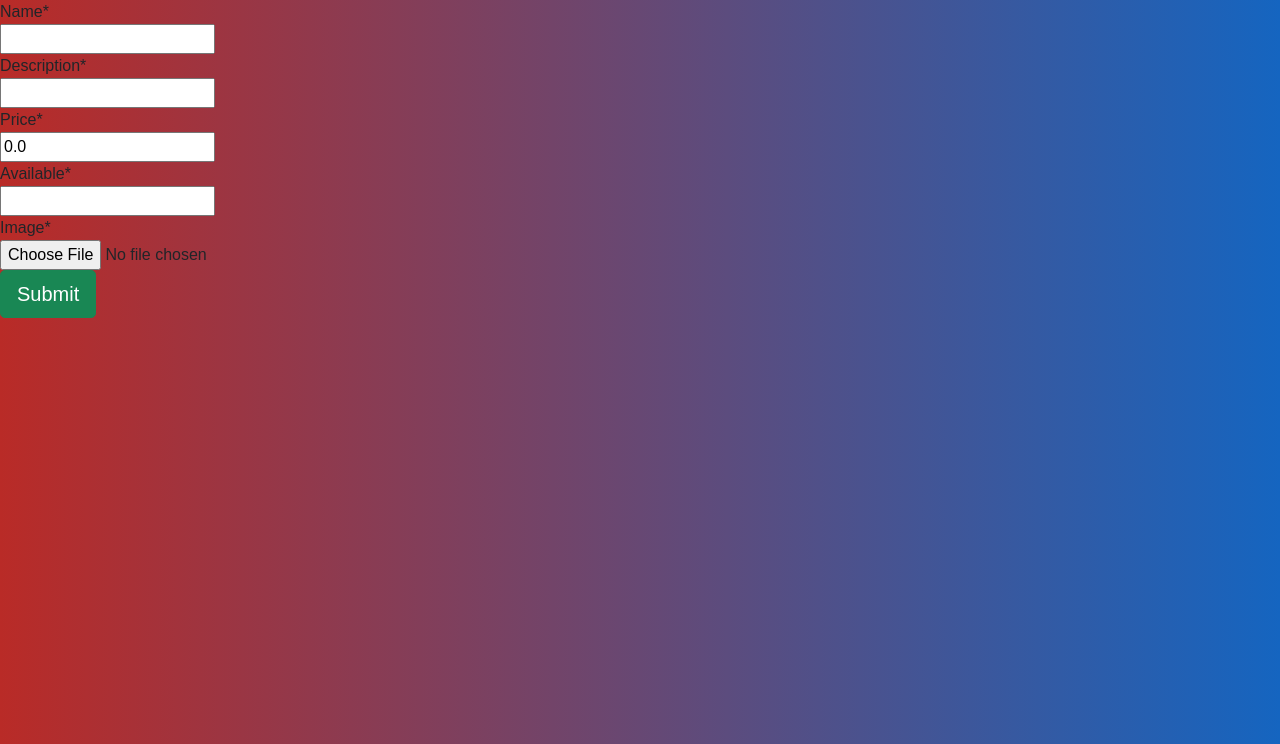
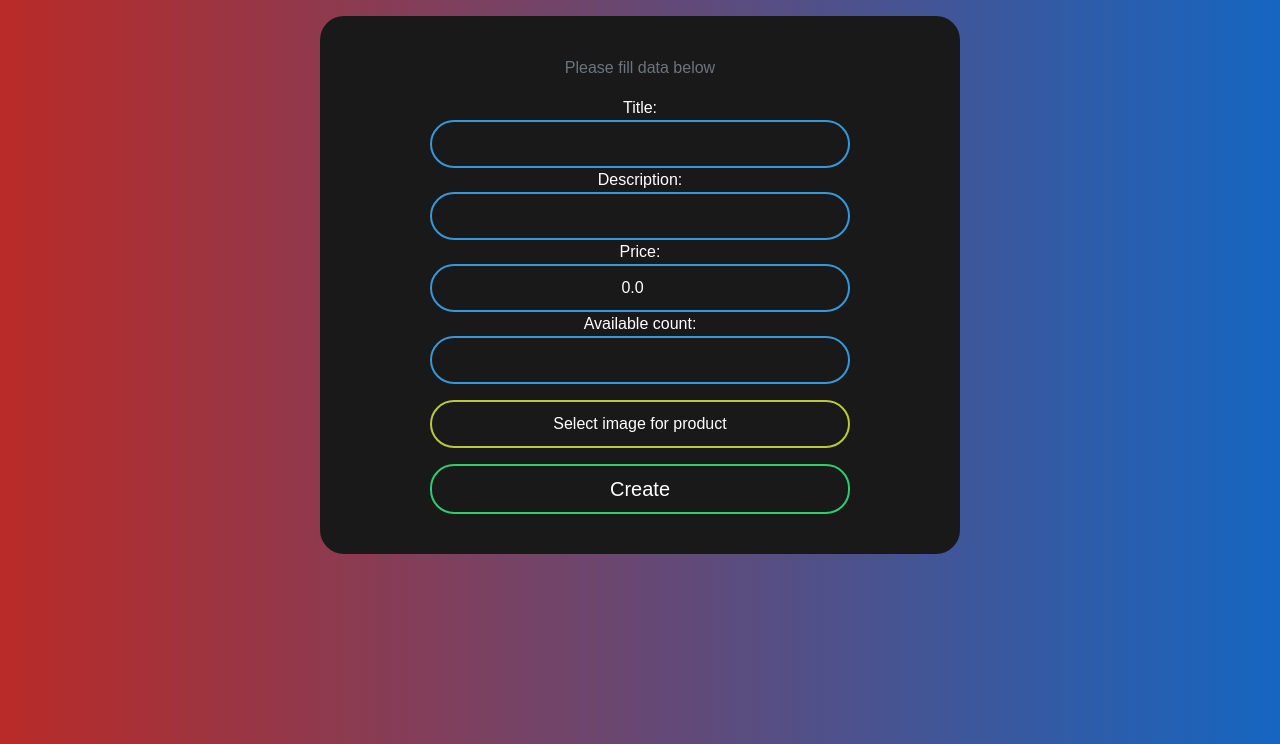
Before and after one commit to ArsenPidhoretskyi/InternetShop, a Django app: page /NewProduct in a window 1280 px wide. Shown: the part 56-800 px from the top of the page. Run offline with Django 3.2, Linux system fonts and the light colour scheme; the visitor is signed in with stand-in values (Sample User, id 1); some libraries are stand-ins or nearby versions.

Commit message:
Add new product form

```diff
--- a/product/forms.py
+++ b/product/forms.py
@@ -3,6 +3,11 @@ from .models import Product
 
 
 class ProductForm(forms.ModelForm):
+    def __init__(self, *args, **kwargs):
+        super(ProductForm, self).__init__(*args, **kwargs)
+        for visible in self.visible_fields():
+            visible.field.widget.attrs["class"] = "form-control"
+
     class Meta:
         model = Product
         fields = ("name", "description", "price", "available", "image")
--- a/product/models.py
+++ b/product/models.py
@@ -23,6 +23,9 @@ class Product(models.Model):
 
     def __repr__(self):
         return f"Product<id={self.id}>"
+
+    def as_dict(self):
+        return vars(self)
 
 
 class Cart(models.Model):
--- a/product/urls.py
+++ b/product/urls.py
@@ -3,6 +3,7 @@ from . import views
 
 urlpatterns = [
     path(r"Products", views.ProductsView.as_view(), name="products"),
+    path(r"SearchProducts", views.SearchProducts.as_view(), name="search_products"),
     path(r"Products/<int:identifier>", views.ProductView.as_view(), name="product"),
     path(r"NewProduct", views.ProductCreateView.as_view(), name="new_product"),
     path(r"AddToCart", views.AddToCartView.as_view(), name="add_to_cart"),
--- a/product/views.py
+++ b/product/views.py
@@ -41,6 +41,13 @@ class ProductView(WithContextView):
         return render(self.request, self.template_name, self.context)
 
 
+class SearchProducts(View):
+    def get(self, *args, **kwargs):
+        search = self.request.GET.get("search")
+        products = GetProducts.search_products(search)
+        return JsonResponse(list(map(lambda product: product.as_dict(), products)))
+
+
 class CartView(WithContextView):
     template_name = "cart/Cart.html"
 
--- a/static/css/main.css
+++ b/static/css/main.css
@@ -19,10 +19,10 @@ body {
     list-style: none;
 }
 
-.add-to-cart{
+.add-to-cart {
     background: #fc5959;
     width: 50px;
-    height: 50px;
+    min-height: 50px;
     border-radius: 50%;
     -webkit-border-radius: 50%;
     color: #fff;
@@ -46,7 +46,7 @@ body {
     color: white;
     display: inline-block;
     text-align: center;
-    border: none!important;
+    border: none !important;
 }
 
 .black-white-icons i {
@@ -56,37 +56,57 @@ body {
 }
 
 .box {
-    color: white!important;
+    color: white !important;
     background: #191919;
     text-align: center;
     transition: 0.25s;
     border-radius: 6px;
 }
 
-.box input {
+.box input, .box select, .box button, .custom-file-upload, .box div.form-floating {
     background: none;
     display: block;
     margin: 0 auto;
     text-align: center;
-    border: 2px solid #3498db;
-    padding: 10px 10px;
-    width: 75%;
     outline: none;
     border-radius: 24px;
     transition: 0.25s;
     color: white;
 }
 
-.box button {
-    background: none;
-    display: block;
-    margin: 0 auto;
-    text-align: center;
-    border: 2px solid #2ecc71;
-    outline: none;
-    color: white;
-    border-radius: 24px;
-    transition: 0.25s;
-    cursor: pointer;
+.box div.form-floating{
     width: 75%;
 }
+
+.box > input, .box > select, .box > button, .custom-file-upload{
+    width: 75%;
+}
+
+.box input, .box select {
+    border: 2px solid #3498db;
+    padding: 10px 10px;
+}
+
+.box select {
+    color: black;
+}
+
+.box button {
+    border: 2px solid #2ecc71;
+    cursor: pointer;
+}
+
+input[type="file"] {
+    display: none;
+}
+
+.custom-file-upload {
+    margin-top: 1rem;
+    border: 2px solid #b7cc2e;
+    padding: 10px 10px;
+    transition: 0.5s;
+}
+
+.custom-file-upload:hover, .custom-file-upload:active {
+    background-color: #b7cc2e;
+}
--- /dev/null
+++ b/static/js/custom.js
@@ -0,0 +1,13 @@
+let labels = document.getElementsByClassName("custom-file-upload");
+let customFilesUpload = Array.from(labels).map(label => $(`input[id="${label.htmlFor}"]`)[0])
+
+let replaceAfterUpload = function () {
+    let fileObject = this.files[0];
+    let fileName = fileObject.name.split("\\");
+    let label = $(`label[for="${this.id}"]`)[0];
+    label.innerText = fileName[fileName.length - 1];
+}
+
+Array.from(customFilesUpload).forEach(function (element) {
+    element.addEventListener('change', replaceAfterUpload);
+});
--- a/templates/base.html
+++ b/templates/base.html
@@ -38,7 +38,7 @@
 </main>
 
 {% block javascripts %}
-
+    <script src="{% static 'js/custom.js' %}"></script>
 {% endblock javascripts %}
 
 </body>
--- a/templates/product/CreateProduct.html
+++ b/templates/product/CreateProduct.html
@@ -1,11 +1,29 @@
 {% extends 'base.html' %}
-{% load crispy_forms_tags %}
+{% load static %}
 
 {% block title %}New Product{% endblock title %}
+
+{% block stylesheets %}
+    <link rel="stylesheet" type="text/css" href="{% static 'css/login.css' %}">
+{% endblock stylesheets %}
+
 {% block content %}
-    <form id="product" enctype="multipart/form-data" method="POST">
-        {% csrf_token %}
-        {{ form|crispy }}
-        <input type="submit" name="create" class="btn btn-success btn-lg"/>
-    </form>
+    <div class="d-flex flex-row justify-content-center align-items-center border-0 card">
+        <form method="POST" enctype="multipart/form-data" class="box col-6 mt-3">
+            {% csrf_token %}
+            {{ form.errors }}
+            <p class="text-muted"> Please fill data below</p>
+            <label for="id_name"> Title: </label>
+            {{ form.name }}
+            <label for="id_description"> Description: </label>
+            {{ form.description }}
+            <label for="id_price"> Price: </label>
+            {{ form.price }}
+            <label for="id_available"> Available count: </label>
+            {{ form.available }}
+            <label for="id_image" class="custom-file-upload">Select image for product</label>
+            {{ form.image }}
+            <button class="btn btn-success btn-lg mt-3" type="submit">Create</button>
+        </form>
+    </div>
 {% endblock content %}
```
Also changed, not shown: product/services.py (+6 -1 lines), templates/discount/CreateDiscount.html (+22 -6 lines), 1 other file.
